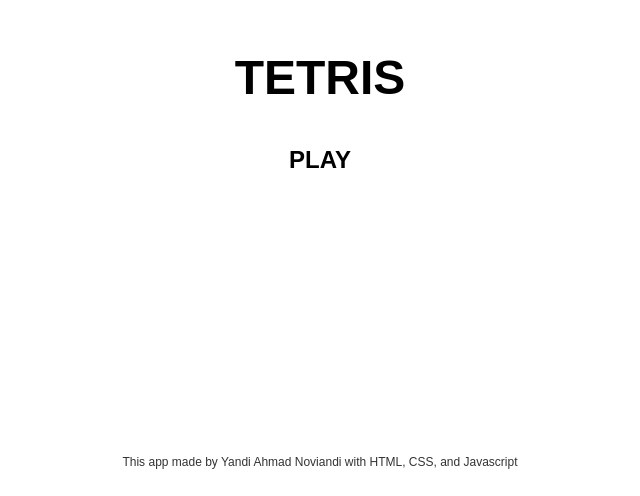
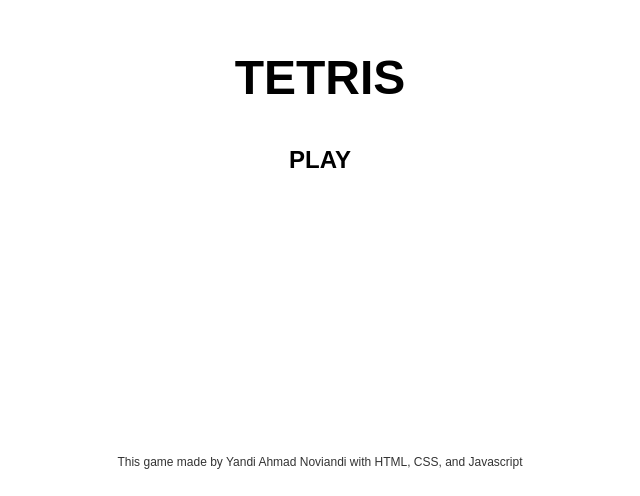
Before and after one commit to yndimmd/tetris, a plain HTML site: page index.html in a window 1280 px wide. Shown: the part 304-800 px from the top of the page, 320-960 px from the left. Drawn offline with Linux system fonts and the light colour scheme.

Commit message:
Update index.html

```diff
--- a/index.html
+++ b/index.html
@@ -191,7 +191,7 @@
   <div id="menu">
     <h1>TETRIS</h1>
     <button id="playBtn">PLAY</button>
-    <p id="credit">This app made by Yandi Ahmad Noviandi with HTML, CSS, and Javascript</p>
+    <p id="credit">This game made by Yandi Ahmad Noviandi with HTML, CSS, and Javascript</p>
   </div>
 
   <!-- GAME AREA -->
```
